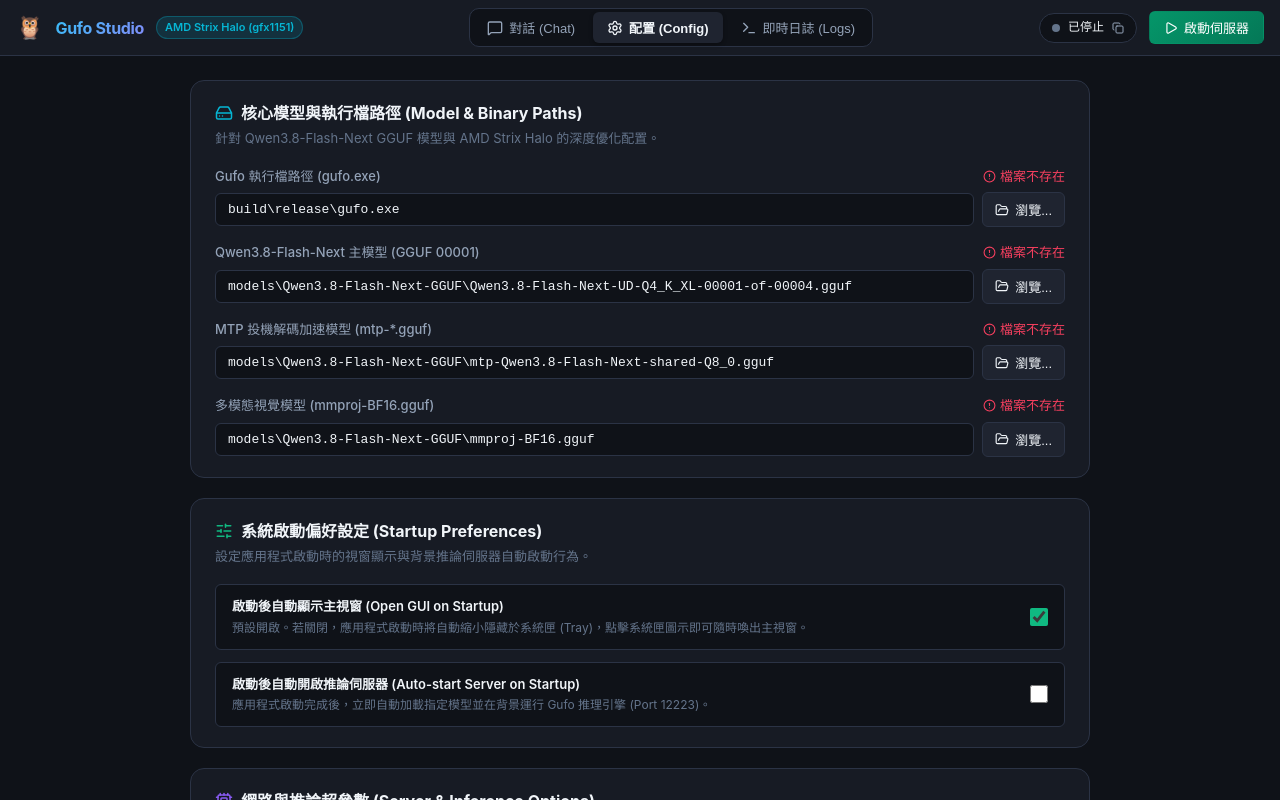
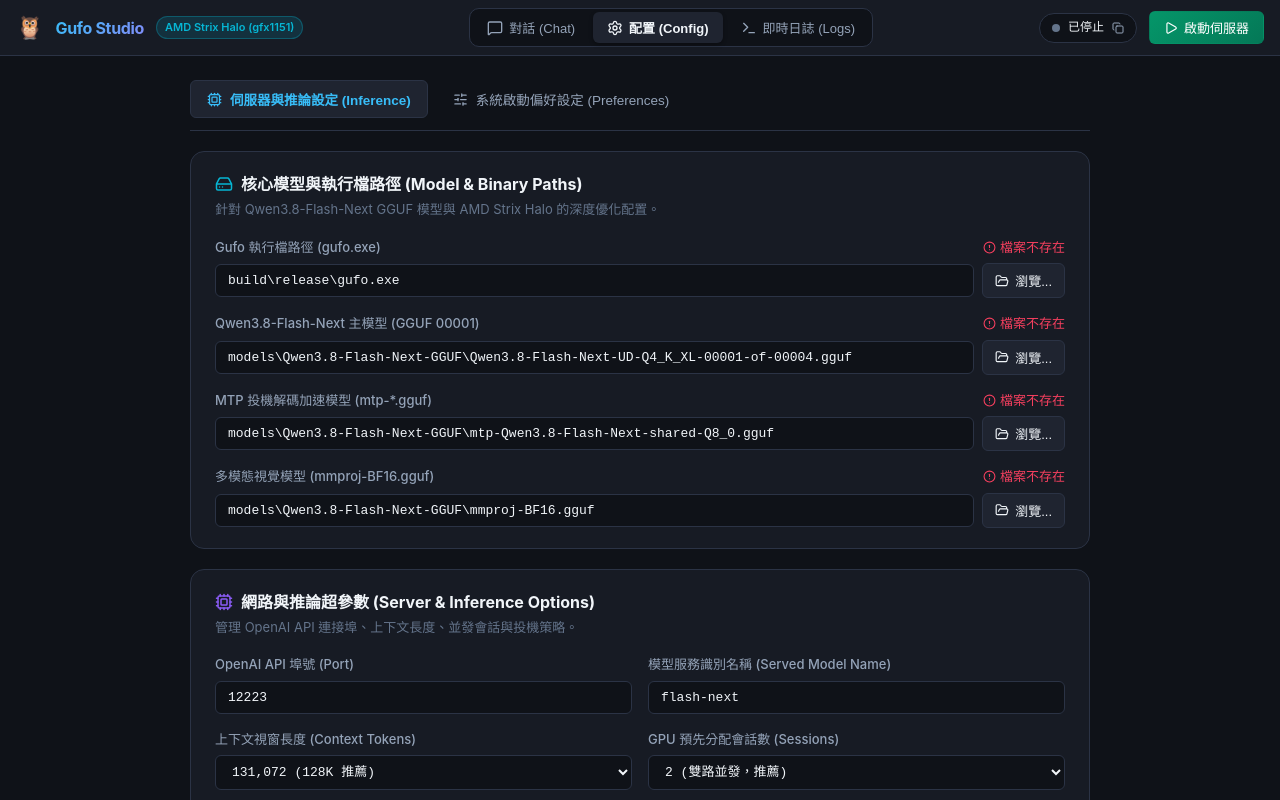
Before and after one commit to Minus-Wu/gufo-studio, a React (Vite) app: page / in a window 1280 px wide. Both pictures are taken after a click on the button "配置 (Config)". Built offline with nearby package versions, Linux system fonts and the light colour scheme.

Commit message:
feat: separate server inference settings from startup preferences with instant auto-save

```diff
--- a/src/components/ConfigView.tsx
+++ b/src/components/ConfigView.tsx
@@ -13,6 +13,9 @@
   Sparkles,
   FolderOpen,
   SlidersHorizontal,
+  Info,
+  Check,
+  Laptop,
 } from 'lucide-react';
 import { GufoServerConfig } from '../types';
 
@@ -29,9 +32,11 @@
   onResetDefaults,
   isRunning,
 }) => {
+  const [subTab, setSubTab] = useState<'inference' | 'preferences'>('inference');
   const [form, setForm] = useState<GufoServerConfig>(initialConfig);
   const [pathStatus, setPathStatus] = useState<{ [key: string]: boolean }>({});
   const [savedSuccess, setSavedSuccess] = useState(false);
+  const [prefSaved, setPrefSaved] = useState(false);
   const [showApiKey, setShowApiKey] = useState(false);
 
   const generateApiKey = () => {
@@ -98,6 +103,15 @@
     setForm((prev) => ({ ...prev, [field]: value }));
   };
 
+  // 系統偏好設定切換時立即自動儲存 (不受伺服器運行狀態限制)
+  const handlePreferenceChange = (field: 'auto_open_gui' | 'auto_start_server', value: boolean) => {
+    const updated = { ...form, [field]: value };
+    setForm(updated);
+    onSaveConfig(updated);
+    setPrefSaved(true);
+    setTimeout(() => setPrefSaved(false), 2000);
+  };
+
   const handleSave = () => {
     onSaveConfig(form);
     setSavedSuccess(true);
@@ -106,6 +120,52 @@
 
   return (
     <div className="config-container">
+      {/* 頂部次導覽分頁：推論核心配置 vs 系統偏好設定 */}
+      <div className="config-nav">
+        <button
+          type="button"
+          className={`config-nav-btn ${subTab === 'inference' ? 'active' : ''}`}
+          onClick={() => setSubTab('inference')}
+        >
+          <Cpu size={15} />
+          <span>伺服器與推論設定 (Inference)</span>
+        </button>
+        <button
+          type="button"
+          className={`config-nav-btn ${subTab === 'preferences' ? 'active' : ''}`}
+          onClick={() => setSubTab('preferences')}
+        >
+          <SlidersHorizontal size={15} />
+          <span>系統啟動偏好設定 (Preferences)</span>
+          {prefSaved && (
+            <span
+              style={{
+                fontSize: 11,
+                color: '#10b981',
+                display: 'flex',
+                alignItems: 'center',
+                gap: 2,
+                marginLeft: 4,
+              }}
+            >
+              <Check size={12} /> 已即時保存
+            </span>
+          )}
+        </button>
+      </div>
+
+      {/* 分頁一：伺服器與推論設定 (Inference) */}
+      {subTab === 'inference' && (
+        <>
+          {isRunning && (
+            <div className="server-running-banner">
+              <Info size={16} />
+              <span>
+                伺服器目前正在運行中 (Port {form.port})。若需變更推論引擎參數或更換模型，請先點擊右上角「停止伺服器」。
+              </span>
+            </div>
+          )}
+
           {/* 核心路徑配置卡片 */}
           <div className="config-card">
             <div className="card-title">
@@ -291,77 +351,6 @@
                     <span>瀏覽...</span>
                   </button>
                 </div>
-          </div>
-        </div>
-      </div>
-
-      {/* 系統啟動偏好設定卡片 */}
-      <div className="config-card">
-        <div className="card-title">
-          <SlidersHorizontal size={18} color="#10b981" />
-          <span>系統啟動偏好設定 (Startup Preferences)</span>
-        </div>
-        <div className="card-subtitle">
-          設定應用程式啟動時的視窗顯示與背景推論伺服器自動啟動行為。
-        </div>
-
-        <div className="form-grid single-col" style={{ gap: 12 }}>
-          {/* 啟動後是否自動開啟 GUI */}
-          <div
-            style={{
-              display: 'flex',
-              alignItems: 'center',
-              justifyContent: 'space-between',
-              padding: '12px 16px',
-              backgroundColor: 'var(--bg-primary)',
-              borderRadius: 'var(--radius-sm)',
-              border: '1px solid var(--border-color)',
-            }}
-          >
-            <div>
-              <div style={{ fontWeight: 600, fontSize: 13, color: 'var(--text-primary)' }}>
-                啟動後自動顯示主視窗 (Open GUI on Startup)
-              </div>
-              <div style={{ fontSize: 12, color: 'var(--text-muted)', marginTop: 2 }}>
-                預設開啟。若關閉，應用程式啟動時將自動縮小隱藏於系統匣 (Tray)，點擊系統匣圖示即可隨時喚出主視窗。
-              </div>
-            </div>
-            <input
-              type="checkbox"
-              style={{ width: 18, height: 18, cursor: 'pointer', accentColor: '#10b981' }}
-              checked={form.auto_open_gui}
-              disabled={isRunning}
-              onChange={(e) => handleChange('auto_open_gui', e.target.checked)}
-            />
-          </div>
-
-          {/* 啟動後是否自動啟動伺服器 */}
-          <div
-            style={{
-              display: 'flex',
-              alignItems: 'center',
-              justifyContent: 'space-between',
-              padding: '12px 16px',
-              backgroundColor: 'var(--bg-primary)',
-              borderRadius: 'var(--radius-sm)',
-              border: '1px solid var(--border-color)',
-            }}
-          >
-            <div>
-              <div style={{ fontWeight: 600, fontSize: 13, color: 'var(--text-primary)' }}>
-                啟動後自動開啟推論伺服器 (Auto-start Server on Startup)
-              </div>
-              <div style={{ fontSize: 12, color: 'var(--text-muted)', marginTop: 2 }}>
-                應用程式啟動完成後，立即自動加載指定模型並在背景運行 Gufo 推理引擎 (Port {form.port})。
-              </div>
-            </div>
-            <input
-              type="checkbox"
-              style={{ width: 18, height: 18, cursor: 'pointer', accentColor: '#10b981' }}
-              checked={form.auto_start_server}
-              disabled={isRunning}
-              onChange={(e) => handleChange('auto_start_server', e.target.checked)}
-            />
               </div>
             </div>
           </div>
@@ -553,6 +542,112 @@
               </button>
             </div>
           </div>
+        </>
+      )}
+
+      {/* 分頁二：系統啟動偏好設定 (Preferences) - 永遠開放調整，不受 isRunning 限制 */}
+      {subTab === 'preferences' && (
+        <>
+          <div className="config-card">
+            <div className="card-title">
+              <SlidersHorizontal size={18} color="#10b981" />
+              <span>系統啟動偏好設定 (Startup Preferences)</span>
+              {prefSaved && (
+                <span style={{ fontSize: 12, color: '#10b981', fontWeight: 500, marginLeft: 'auto', display: 'flex', alignItems: 'center', gap: 4 }}>
+                  <Check size={14} /> 已自動儲存偏好
+                </span>
+              )}
+            </div>
+            <div className="card-subtitle">
+              這些偏好設定隨時皆可直接切換（開關變更時立即自動儲存生效，無須停止伺服器）。
+            </div>
+
+            <div className="form-grid single-col" style={{ gap: 14 }}>
+              {/* 啟動後是否自動開啟 GUI */}
+              <div
+                style={{
+                  display: 'flex',
+                  alignItems: 'center',
+                  justifyContent: 'space-between',
+                  padding: '14px 18px',
+                  backgroundColor: 'var(--bg-primary)',
+                  borderRadius: 'var(--radius-sm)',
+                  border: '1px solid var(--border-color)',
+                }}
+              >
+                <div>
+                  <div style={{ fontWeight: 600, fontSize: 13.5, color: 'var(--text-primary)' }}>
+                    啟動後自動顯示主視窗 (Open GUI on Startup)
+                  </div>
+                  <div style={{ fontSize: 12, color: 'var(--text-muted)', marginTop: 4 }}>
+                    預設開啟。若關閉，應用程式啟動時將自動縮小隱藏於系統匣 (Tray)，點擊右下角系統匣圖示即可隨時喚出主視窗。
+                  </div>
+                </div>
+                <input
+                  type="checkbox"
+                  style={{ width: 20, height: 20, cursor: 'pointer', accentColor: '#10b981', marginLeft: 16 }}
+                  checked={form.auto_open_gui}
+                  onChange={(e) => handlePreferenceChange('auto_open_gui', e.target.checked)}
+                />
+              </div>
+
+              {/* 啟動後是否自動啟動伺服器 */}
+              <div
+                style={{
+                  display: 'flex',
+                  alignItems: 'center',
+                  justifyContent: 'space-between',
+                  padding: '14px 18px',
+                  backgroundColor: 'var(--bg-primary)',
+                  borderRadius: 'var(--radius-sm)',
+                  border: '1px solid var(--border-color)',
+                }}
+              >
+                <div>
+                  <div style={{ fontWeight: 600, fontSize: 13.5, color: 'var(--text-primary)' }}>
+                    啟動後自動開啟推論伺服器 (Auto-start Server on Startup)
+                  </div>
+                  <div style={{ fontSize: 12, color: 'var(--text-muted)', marginTop: 4 }}>
+                    應用程式啟動完成後，立即自動加載指定模型並在背景運行 Gufo 推理引擎 (預設 Port {form.port})。
+                  </div>
+                </div>
+                <input
+                  type="checkbox"
+                  style={{ width: 20, height: 20, cursor: 'pointer', accentColor: '#10b981', marginLeft: 16 }}
+                  checked={form.auto_start_server}
+                  onChange={(e) => handlePreferenceChange('auto_start_server', e.target.checked)}
+                />
+              </div>
+            </div>
+          </div>
+
+          {/* 視窗狀態與環境資訊卡片 */}
+          <div className="config-card">
+            <div className="card-title">
+              <Laptop size={18} color="#38bdf8" />
+              <span>視窗位置與便攜環境 (Window & Environment)</span>
+            </div>
+            <div className="card-subtitle">
+              Gufo Studio 已啟用視窗狀態智慧記憶與免安裝便攜架構。
+            </div>
+
+            <div style={{ display: 'flex', flexDirection: 'column', gap: 10, fontSize: 13, color: 'var(--text-secondary)' }}>
+              <div style={{ display: 'flex', alignItems: 'flex-start', gap: 8 }}>
+                <CheckCircle2 size={16} color="#10b981" style={{ flexShrink: 0, marginTop: 2 }} />
+                <div>
+                  <strong>多螢幕智慧還原</strong>：系統會自動記住上次關閉或隱藏至系統匣時的視窗座標與大小；若偵測到外接螢幕拔除或座標超出顯示範圍，會自動安全回退至第一個螢幕（主螢幕）中央。
+                </div>
+              </div>
+              <div style={{ display: 'flex', alignItems: 'flex-start', gap: 8 }}>
+                <CheckCircle2 size={16} color="#10b981" style={{ flexShrink: 0, marginTop: 2 }} />
+                <div>
+                  <strong>綠色便攜設計</strong>：所有配置檔案（<code>gufo-studio.config.json</code> 與 <code>gufo-studio.window.json</code>）皆存放於執行檔同層工作目錄，複製資料夾即可隨身攜帶使用。
+                </div>
+              </div>
+            </div>
+          </div>
+        </>
+      )}
     </div>
   );
 };
--- a/src/styles.css
+++ b/src/styles.css
@@ -520,6 +520,57 @@
   background-color: var(--bg-primary);
 }
 
+/* Config Sub-Navigation */
+.config-nav {
+  max-width: 900px;
+  margin: 0 auto 20px;
+  display: flex;
+  gap: 8px;
+  border-bottom: 1px solid var(--border-color);
+  padding-bottom: 12px;
+}
+
+.config-nav-btn {
+  display: flex;
+  align-items: center;
+  gap: 8px;
+  padding: 8px 16px;
+  border-radius: var(--radius-sm);
+  background: transparent;
+  border: 1px solid transparent;
+  color: var(--text-secondary);
+  font-size: 13.5px;
+  font-weight: 500;
+  cursor: pointer;
+  transition: all 0.15s ease;
+}
+
+.config-nav-btn:hover {
+  background: var(--bg-secondary);
+  color: var(--text-primary);
+}
+
+.config-nav-btn.active {
+  background: var(--bg-tertiary);
+  border-color: var(--border-color);
+  color: #38bdf8;
+  font-weight: 600;
+}
+
+.server-running-banner {
+  max-width: 900px;
+  margin: 0 auto 18px;
+  padding: 12px 16px;
+  background-color: rgba(6, 182, 212, 0.08);
+  border: 1px solid rgba(6, 182, 212, 0.25);
+  border-radius: var(--radius-md);
+  display: flex;
+  align-items: center;
+  gap: 10px;
+  font-size: 13px;
+  color: #38bdf8;
+}
+
 .config-card {
   max-width: 900px;
   margin: 0 auto 20px;
```
Lines whose indentation alone changed are shown as unchanged.
